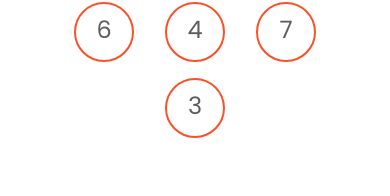
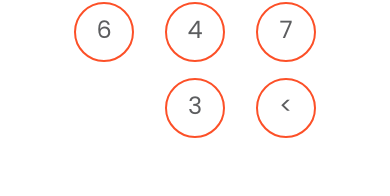
Before and after one commit to KelvinAnderson10/react-native-hands-on, a React Native app: screen /PIN in a window 390 px wide. Shown: the part 423-619 px from the top of the page. Built offline with nearby package versions, Linux system fonts and the light colour scheme.

Commit message:
[FEATURE] delete pin functionality

```diff
--- a/src/features/Pin/PinKeyboard.js
+++ b/src/features/Pin/PinKeyboard.js
@@ -6,8 +6,14 @@ import { useTheme } from '../../shared/context/ThemeContext';
 const PinKeyboard = ({number, savepin}) => {
     const theme = useTheme();
     const styles = styling(theme);
+    let emptyButton = {}
+    if (!number) {
+        return(
+            <View style={[styles.pinContainer, {borderWidth: 0}]}></View>
+        )
+    }
     return (
-        <TouchableOpacity onPress={savepin}>
+        <TouchableOpacity style={emptyButton} onPress={savepin}>
             <View style={styles.pinContainer}>
                 <Text style={styles.textPromo}>{number}</Text>
             </View>
--- a/src/features/Pin/PinPage.js
+++ b/src/features/Pin/PinPage.js
@@ -41,12 +41,20 @@ const PinPage = () => {
 
     useEffect(() => {
         setPin('')
-        angka = angka.sort(() => Math.random() - 0.5)
-        setPinRandom(angka)
+        let angkaFinal = angka.sort(() => Math.random() - 0.5)
+        let angkaTemp = angkaFinal[angkaFinal.length - 1]
+        angkaFinal.pop()
+        angkaFinal.push({id: ''}, angkaTemp, {id: '<'})
+        setPinRandom(angkaFinal)
     }, [])
 
 
     const renderPin = ({item}) => {
+        if (item.id === '<'){
+            return <PinKeyboard number={item.id} savepin={() => {
+                setPin(pin.slice(0, pin.length - 1))
+            }}></PinKeyboard>
+        }
         return <PinKeyboard number={item.id} savepin={() => {
             if (pin.length < 6){
                 setPin(pin + item.id)
@@ -63,7 +71,7 @@ const PinPage = () => {
                 <View style={styling.inputContainer}>
                     <TextInput style={styling.inputPin}
                     keyboardType='numeric'
-                    secureTextEntry
+                    // secureTextEntry
                     maxLength={6}
                     value={pin}
                     // onChangeText={setPin}
```
